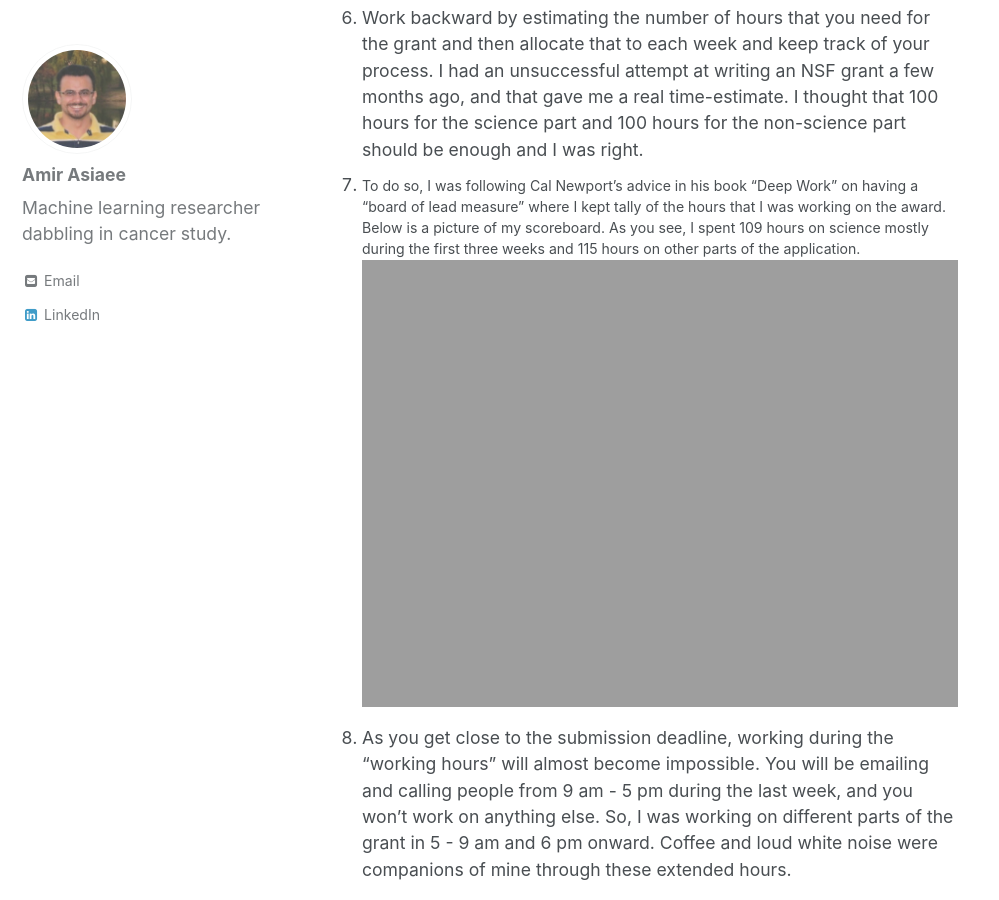
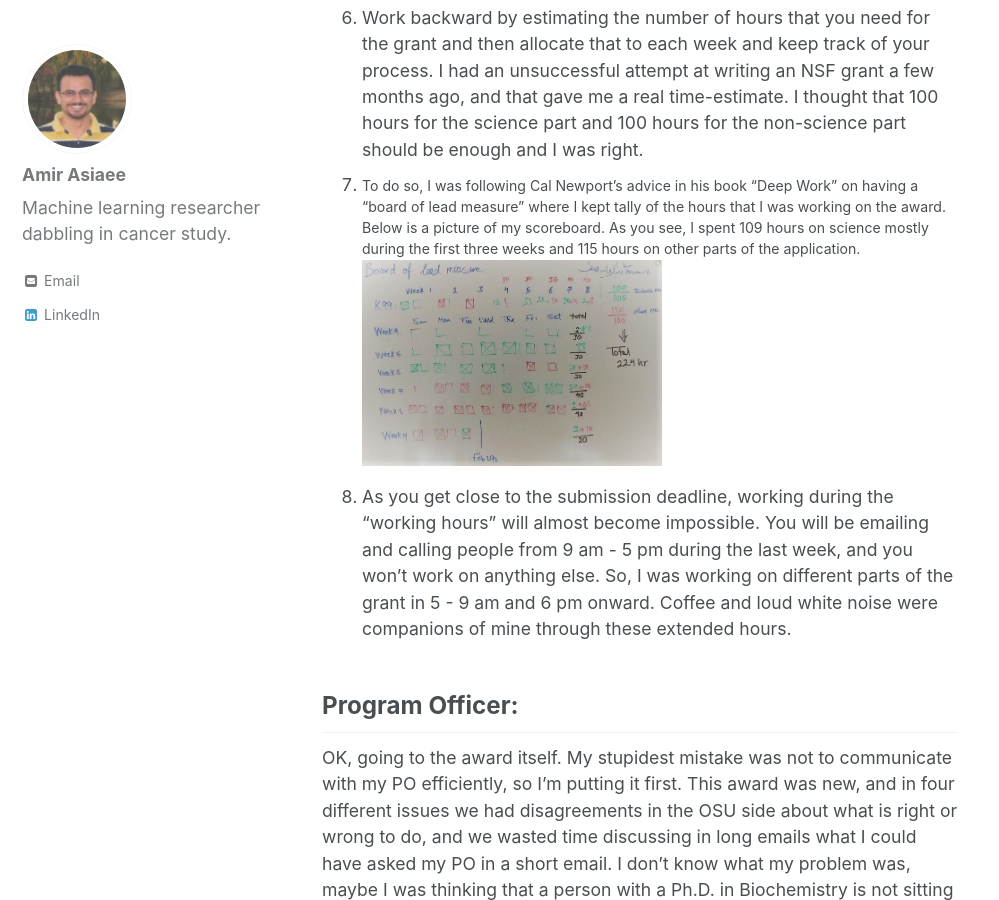
Before and after one commit to aasiaeet/aasiaeet.github.io, a Jekyll site: the page built from _posts/2019-03-02-early-k99.md, in a window 1280 px wide and 900 px high, scrolled down 3130 px. Shown: the whole window, without its empty margins (0-999 px from the left). Built offline with Jekyll 4.4.1, drawn with Linux system fonts in a browser that asks for light colours; nearby versions of some CDN libraries; comment, search, counter and statistics services are not loaded.

Commit message:
scoreboard

```diff
--- a/_posts/2019-03-02-early-k99.md
+++ b/_posts/2019-03-02-early-k99.md
@@ -28,6 +28,7 @@
 6. You know your body better than anyone, treat it well to help you! Take supplements, vitamin C, or anything that will boost your immune system. Again, two months is too short for catching a cold.
 7. Reduce your calory intake. Since you don't move, this is the only way for keeping a steady weight. I was having breakfasts late at 9 am and dinners early at 5 pm. This way I was lighter and sharper at early morning and late nights.
 
+{:start="8"}
 ## Family:
 8. Discuss the situation clearly with your immediate family and excuse yourself from any event that you can. Keep them updated as you go.
 9. Don't forget to compensate when you are done :)
@@ -41,7 +42,7 @@
 14. If there is a meeting that you have to attend, try to participate online. Video calls and desktop sharing are enough for almost all scientific meetings.
 15. Work backward by estimating the number of hours that you need for the grant and then allocate that to each week and keep track of your process. I had an unsuccessful attempt at writing an NSF grant a few months ago, and that gave me a real time-estimate. I thought that 100 hours for the science part and 100 hours for the non-science part should be enough and I was right.
 16. To do so, I was following Cal Newport's advice in his book "Deep Work" on having a "board of lead measure" where I kept tally of the hours that I was working on the award. Below is a picture of my scoreboard. As you see, I spent 109 hours on science mostly during the first three weeks and 115 hours on other parts of the application.
-![scoreboard]({{ site.url }}{{ site.baseurl }}/assets/images/scoreboard.jpg){: width="600px"}
+![scoreboard]({{ site.url }}{{ site.baseurl }}/assets/images/scoreboard.jpg){: width="300px"}
 
 17. As you get close to the submission deadline, working during the "working hours" will almost become impossible. You will be emailing and calling people from 9 am - 5 pm during the last week, and you won't work on anything else. So, I was working on different parts of the grant in 5 - 9 am and 6 pm onward. Coffee and loud white noise were companions of mine through these extended hours.
 
```
Also changed, not shown: assets/images/scoreboard.jpg (added).
